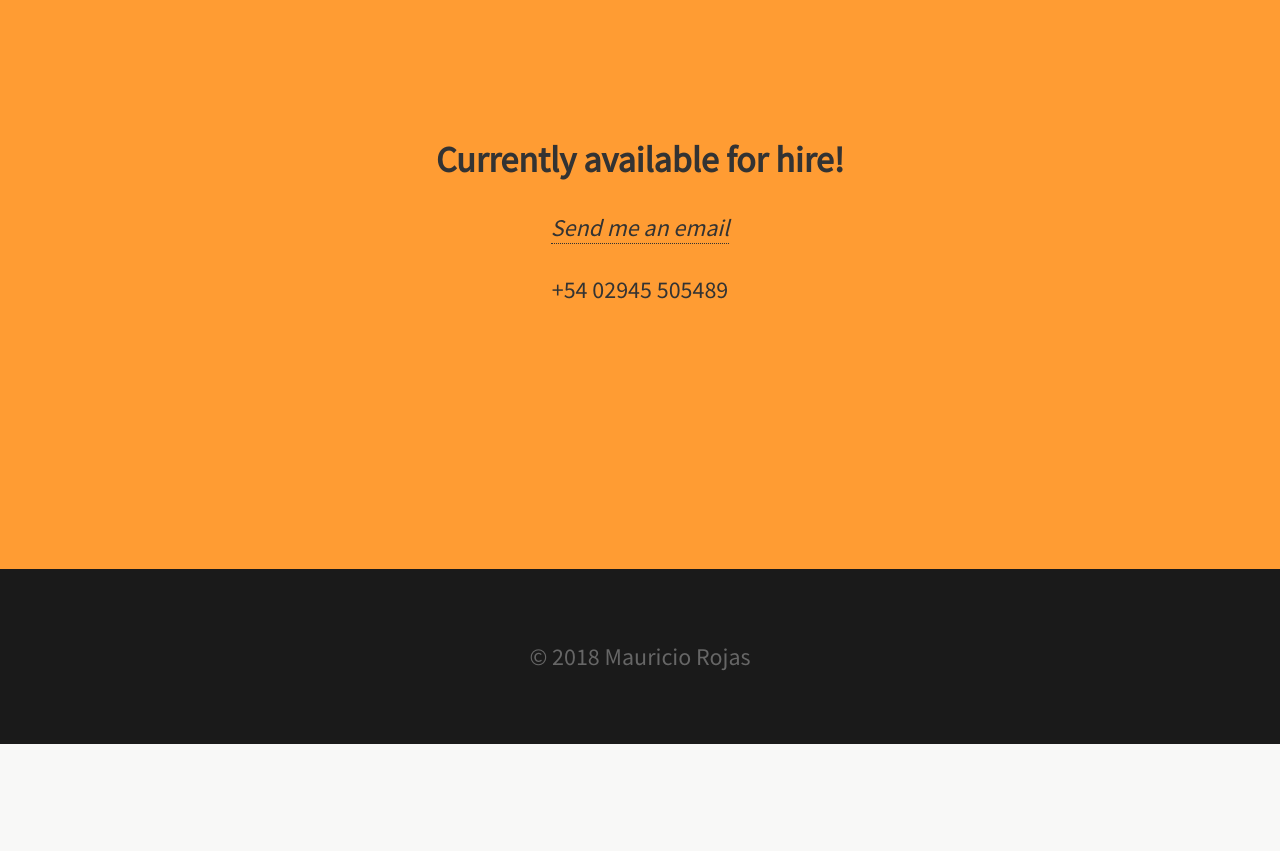
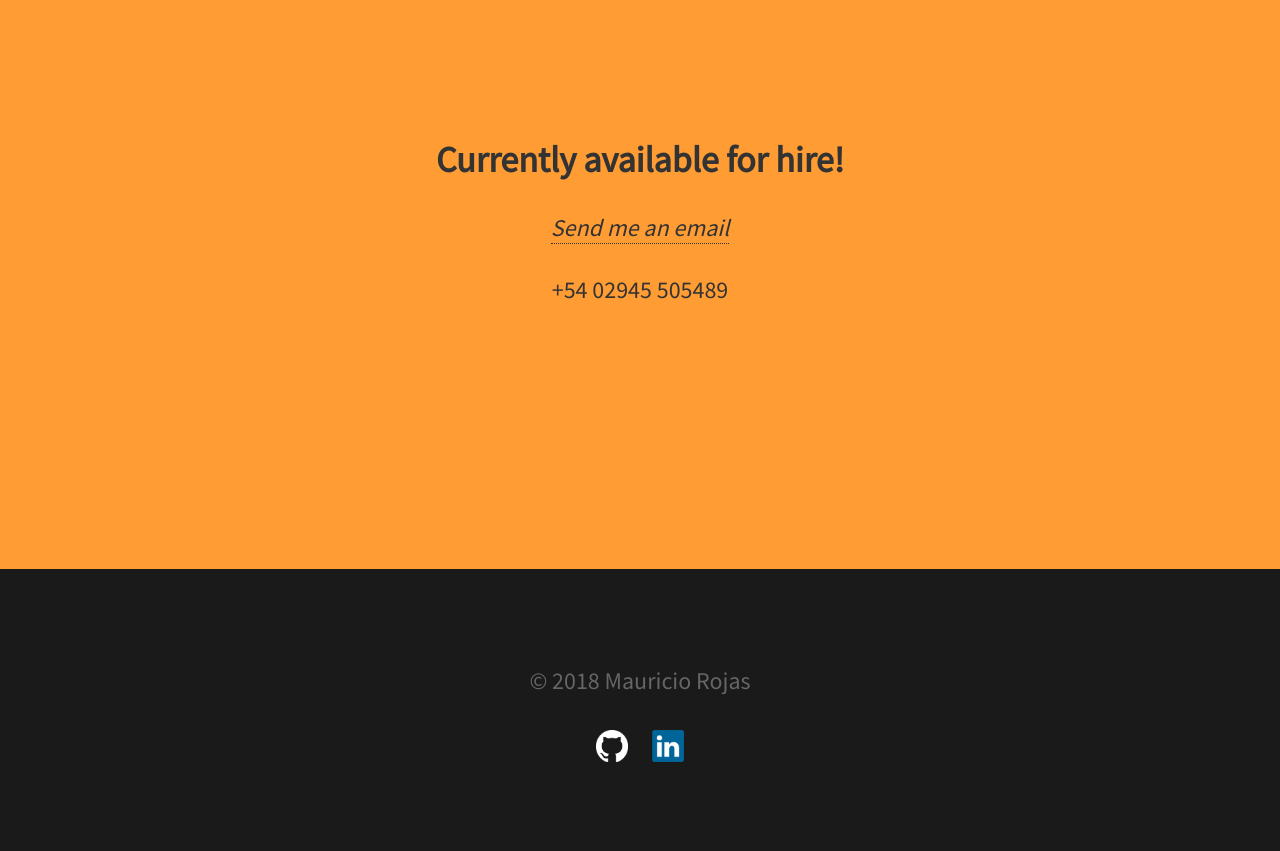
Before and after one commit to MauriRojas/portfolio, a plain HTML site: page Portfolio.html in a window 1280 px wide. Shown: the part 1410-2261 px from the top of the page. Before the commit the page ends 2154 px from the top, so only its background shows below. Drawn offline with Linux system fonts and the light colour scheme.

Commit message:
Profile links added
Github and Linkedin links added.

```diff
--- a/Portfolio.html
+++ b/Portfolio.html
@@ -20,7 +20,7 @@
 
 <body>
     <section id="aboutMe">
-        <img src="rte.jpg" alt="Profile Picture">
+        <img id="profilePic" src="images/rte.jpg" alt="Profile Picture">
             <p id="aboutMeText">Hi! I'm a software developer with an Analyst/Programmer degree from
                 the University "de la Patagonia San Juan Bosco".
                 I'm passionate about computers and technology. Searching for knowledge
@@ -40,10 +40,22 @@
 
     <section id="contact">
         <h2>Currently available for hire!</h2>
-        <address><a  id="contactLink" href="mailto:maurifff576@gmail.com">Send me an email</a></address><br>
+        <address><a  id="contactLink" href="mailto:maurifff576@gmail.com">
+            Send me an email</a></address><br>
         <p id="telefono">+54 02945 505489</p>
     </section>
 </body>
 
-<footer>&copy 2018 Mauricio Rojas</footer>
+<footer>
+    <p>&copy 2018 Mauricio Rojas</p>
+    <div id="links">
+        <a href="https://github.com/MauriRojas" target="_blank">
+            <img class="linkImage" src="images/githublogo.png" alt="GitHub Profile">
+        </a>
+        <a href="https://www.linkedin.com/in/mauricio-rojas-3b2824123" target="_blank">
+            <img class="linkImage" src="images/linkedinlogo.png"
+            alt="Linkedin Profile">
+        </a>
+    </div>
+</footer>
 </html>
--- a/styles.css
+++ b/styles.css
@@ -11,15 +11,14 @@ nav {
 }
 
 .navItem {
+    color: #333;
     margin-right: 10px;
     text-decoration: none;
     font-size: 0.8em;
     transition: color .2s linear;
 }
 
-.navItem:hover {
-    color: #ff5050;
-}
+.navItem:hover {color: #ff5050;}
 
 body {
     display: block;
@@ -40,11 +39,9 @@ ul {
     list-style-type: none;
 }
 
-ul li {
-    margin: 5px;
-}
+ul li {margin: 5px;}
 
-img {
+#profilePic {
     border-radius: 50%;
     margin-top: 20px;
     margin-bottom: 20px;
@@ -61,9 +58,7 @@ img {
     transition: color .2s linear;
 }
 
-#contactLink:hover {
-    color: #ff5050;
-}
+#contactLink:hover {color: #ff5050;}
 
 @font-face {
     font-family: sourceSansPro;
@@ -75,15 +70,13 @@ h1 {
     margin: auto;
 }
 
-h2 {
-    margin-top: auto;
-}
+h2 {margin-top: auto;}
 
 #aboutMe {
     color: white;
     text-shadow: 1px 1px 1px black;
     margin-bottom: auto;
-    background-image: url("21101592188_f5da31c3f5_o.jpg");
+    background-image: url("images/21101592188_f5da31c3f5_o.jpg");
     overflow: auto;
     background-attachment: fixed;
     padding-top: 2em;
@@ -110,9 +103,7 @@ h2 {
     background-color: #ff9c33;
 }
 
-#telefono {
-    margin-top: auto;
-}
+#telefono {margin-top: auto;}
 
 footer {
     padding-top: 3em;
@@ -121,3 +112,13 @@ footer {
     background-color: #1a1a1a;
     margin-left: 0px;
 }
+
+.linkImage {
+    width:32px;
+    height:32px;
+    border:0;
+    margin: 10px;
+    text-decoration: none !important;
+}
+
+a {text-decoration: none;}
```
Also changed, not shown: images/21101592188_f5da31c3f5_o.jpg (renamed from 21101592188_f5da31c3f5_o.jpg), images/githublogo.png (added), images/linkedinlogo.png (added), images/rte.jpg (renamed from rte.jpg).
